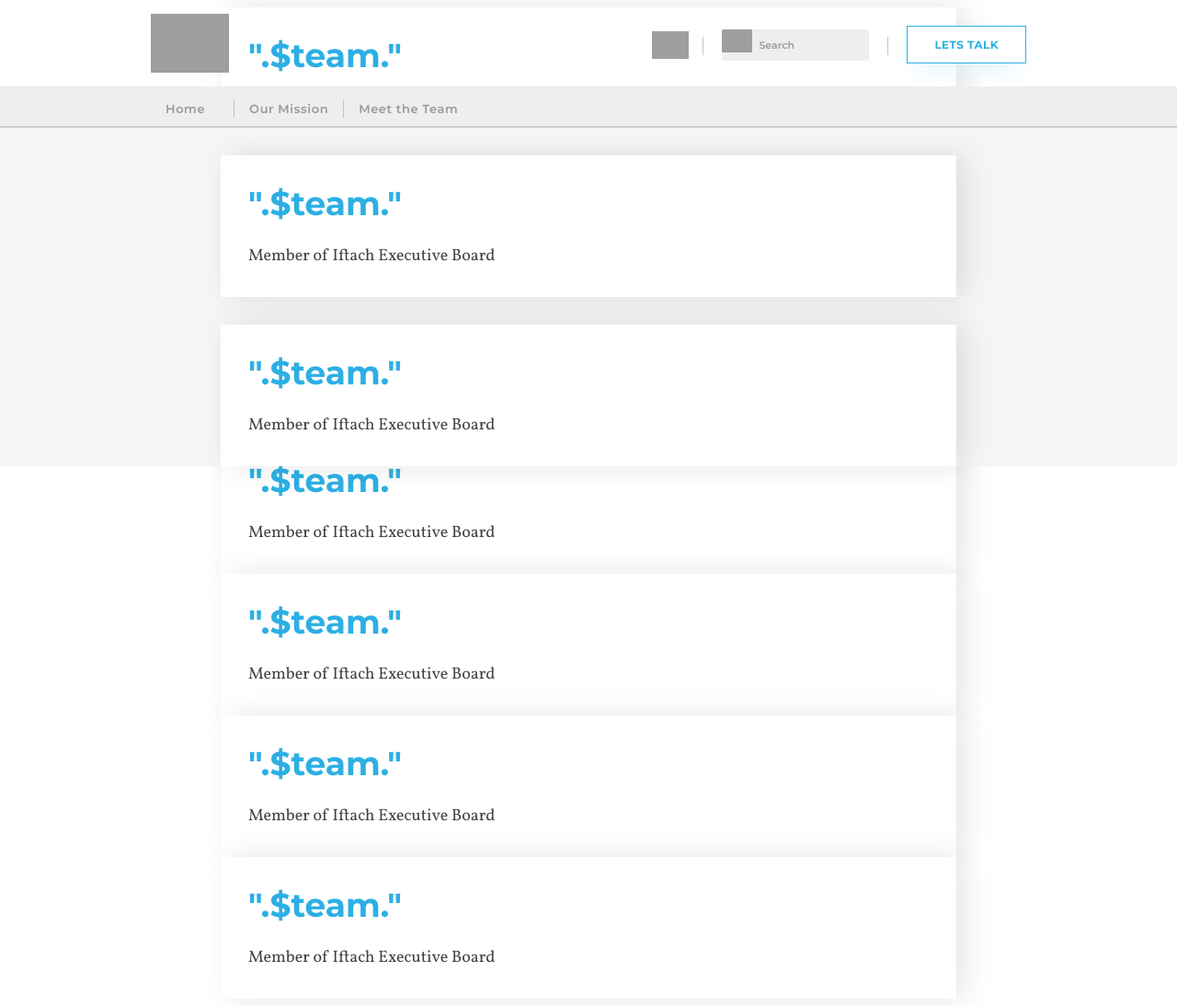
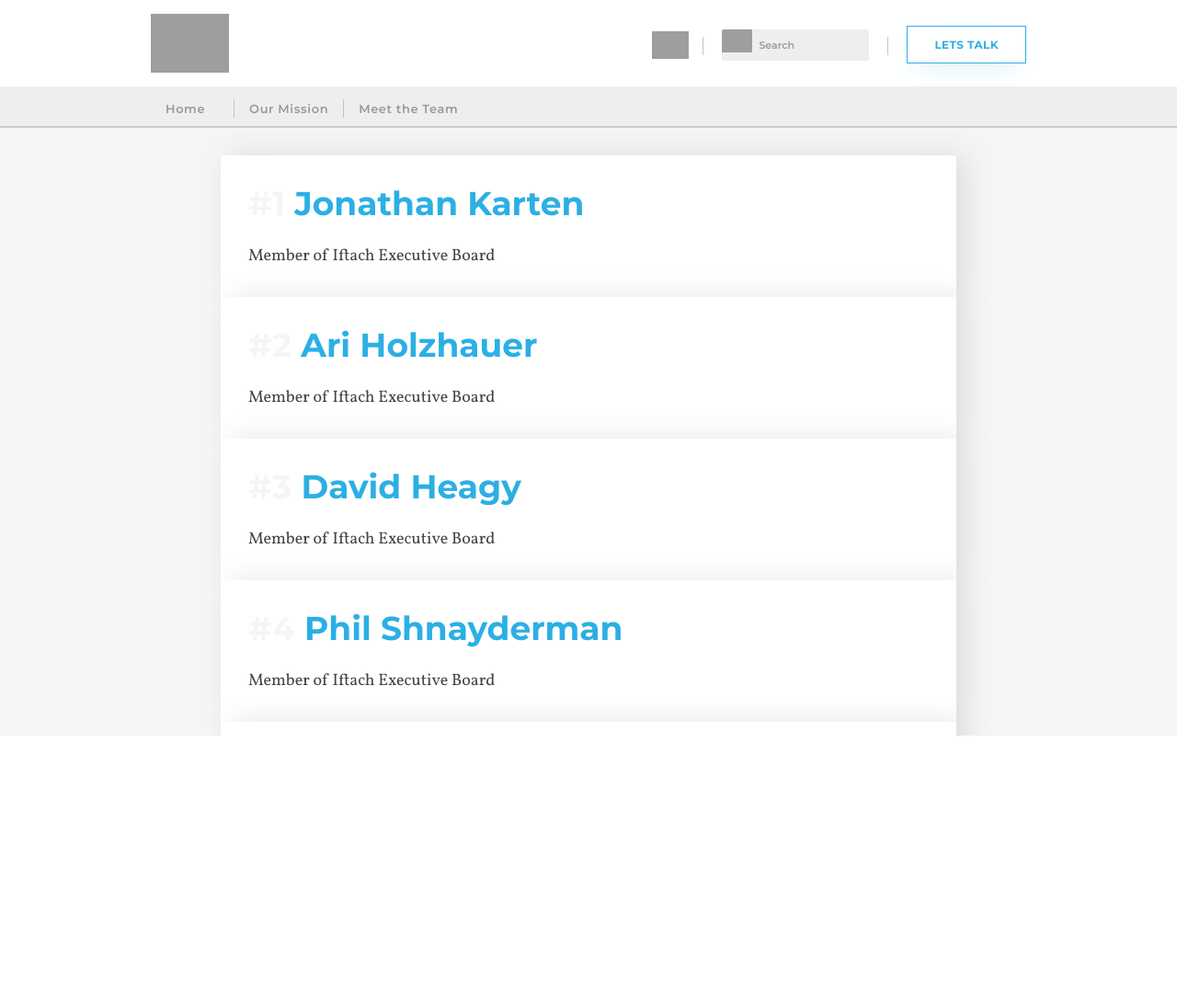
Before and after one commit to seanelevan/iftach, a PHP site: page /meettheteam in a window 1280 px wide. Shown: the whole page at 92% size. After the commit the page ends 800 px from the top, so only its background shows below. Run offline with PHP 8.4, Linux system fonts and the light colour scheme; grey boxes are pictures that could not be loaded.

Commit message:
Update index.php

```diff
--- a/web/meettheteam/index.php
+++ b/web/meettheteam/index.php
@@ -14,9 +14,13 @@ include "../header.php";
 
 $teammembers = array("Jonathan Karten", "Ari Holzhauer", "David Heagy", "Phil Shnayderman", "Thomas Li", "Noa Amzallag", "Hobart Pao", "Abigale Wang", "Sean Le Van");
 
+  $i = 0;
+
 foreach($teammembers as $team){
 
-  echo '<div style="margin:auto;width:800px;background-color:#FFFFFF;box-shadow:10px 0px 30px rgba(0, 0, 0, 0.1);"> <div style="padding:30px;"> <div style="font-family:\'Montserrat\';font-weight:700;font-size:36px;color:#2CAFE4;text-align:left;">".$team."</div> <div style="margin-top:22px;font-family:\'Vollkorn\';font-weight:400;font-size:18px;line-height:28px;text-align:left;color:#444444;">Member of Iftach Executive Board</div> </div> </div> </div>';
+  $i++;
+
+  echo '<div style="margin:auto;width:800px;background-color:#FFFFFF;box-shadow:10px 0px 30px rgba(0, 0, 0, 0.1);"> <div style="padding:30px;"> <div style="font-family:\'Montserrat\';font-weight:700;font-size:36px;color:#2CAFE4;text-align:left;"><span style="color:#f5f5f5;">#'.$i.'</span> '.$team.'</div> <div style="margin-top:22px;font-family:\'Vollkorn\';font-weight:400;font-size:18px;line-height:28px;text-align:left;color:#444444;">Member of Iftach Executive Board</div> </div> </div>';
 
 }
 
```
